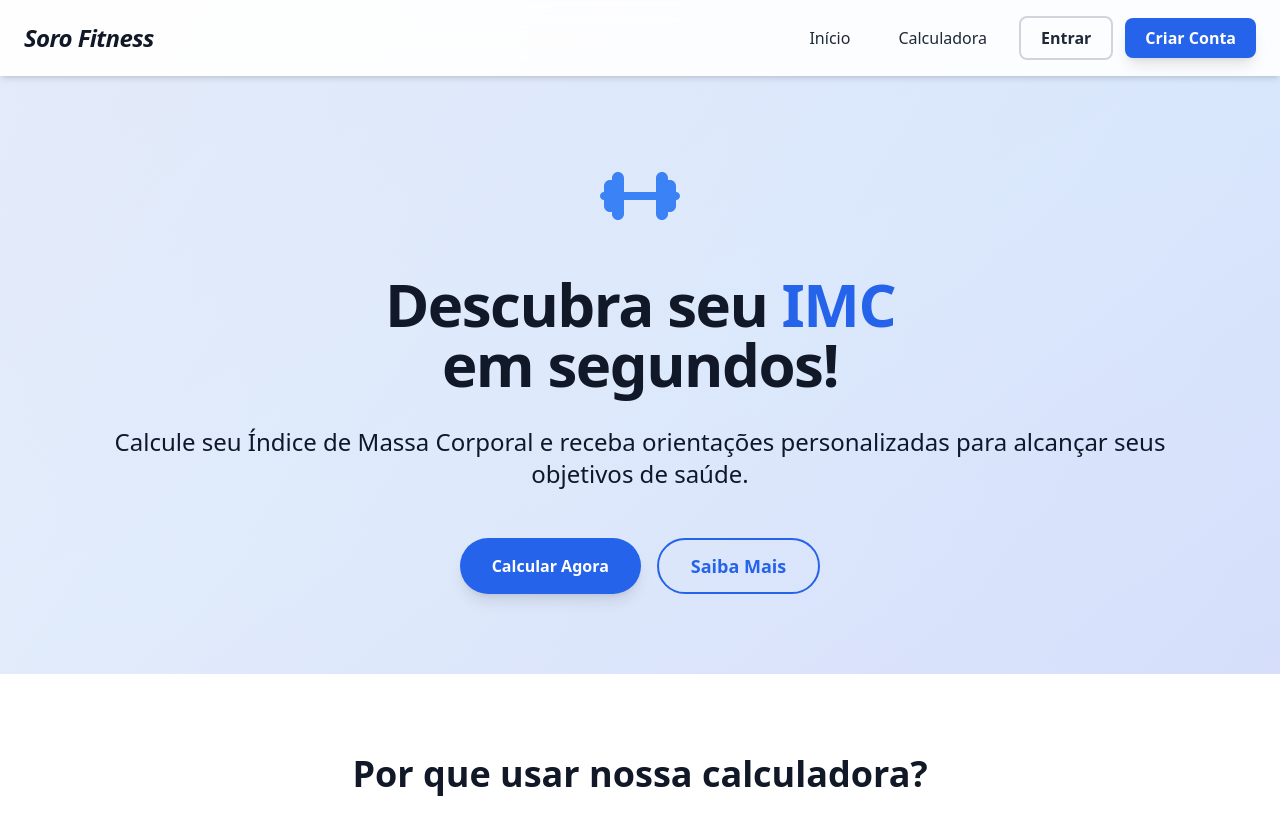
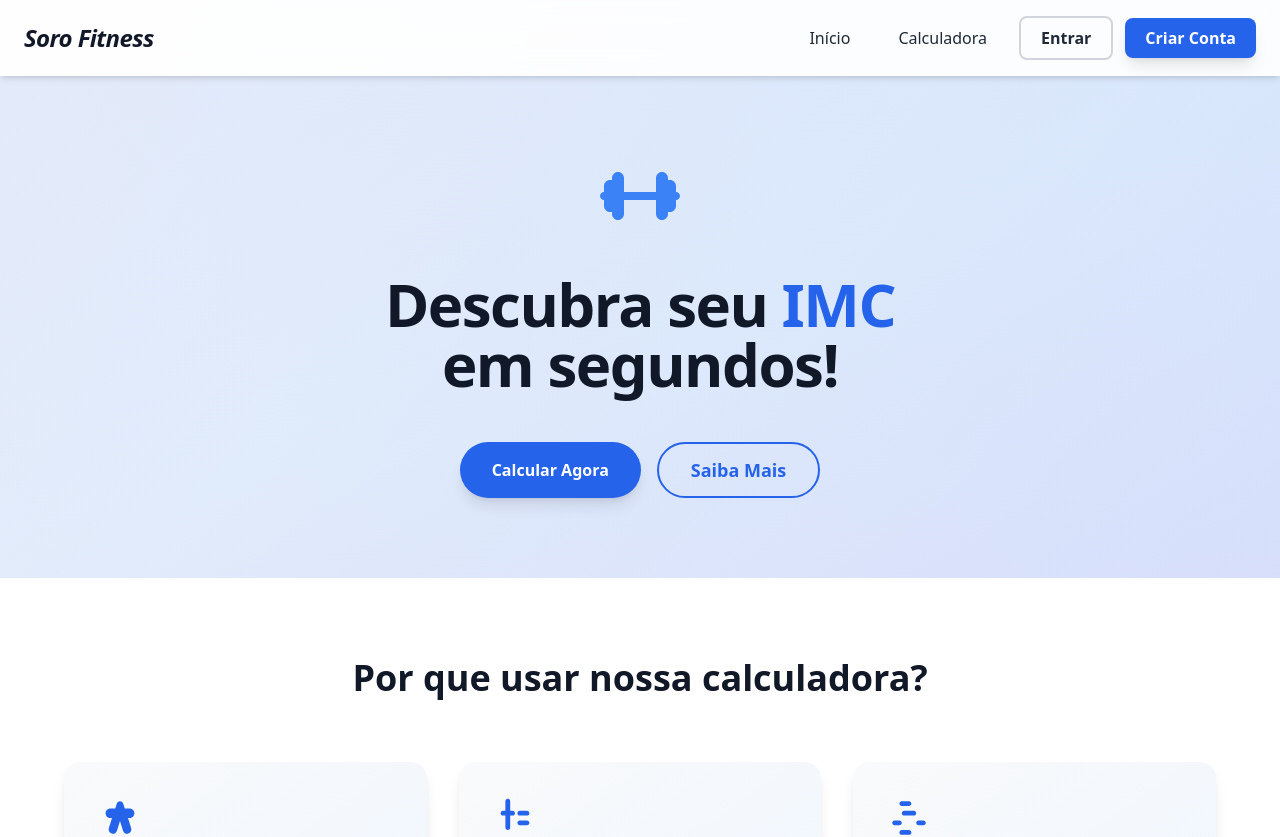
Before and after one commit to gustahxn/CalcImc, a React (Vite) app in the folder calcImc/: page / in a window 1280 px wide. Shown: the top 837 px of the page. Built offline with nearby package versions, Linux system fonts and the light colour scheme; no server answers.

Commit message:
Update: P component removed

```diff
--- a/calcImc/src/components/Home.jsx
+++ b/calcImc/src/components/Home.jsx
@@ -83,11 +83,6 @@ const Home = () => {
               <br />
               em segundos!
             </h1>
-
-            <p className="text-base md:text-2xl text-slate-900 mx-auto leading-relaxed">
-              Calcule seu Índice de Massa Corporal e receba orientações
-              personalizadas para alcançar seus objetivos de saúde.
-            </p>
 
             <div className="flex flex-col sm:flex-row gap-4 justify-center items-center pt-4">
               <Link
```
